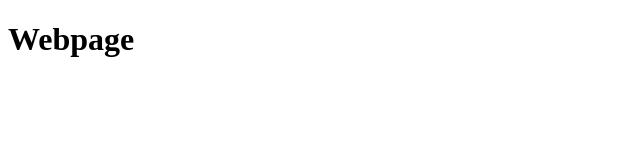
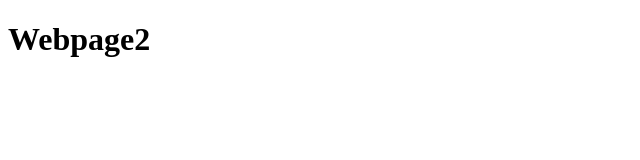
Before and after one commit to DivijeshVarma/dev-secops, a plain HTML site: page index.html in a window 1280 px wide. Shown: the full height of the page, 0-640 px from the left. Drawn offline with Linux system fonts and the light colour scheme.

Commit message:
new pipe3

```diff
--- a/index.html
+++ b/index.html
@@ -2,7 +2,7 @@
 <html>
 <body>
 
-<h1>Webpage</h1>
+<h1>Webpage2</h1>
 
 </body>
 </html>
```
